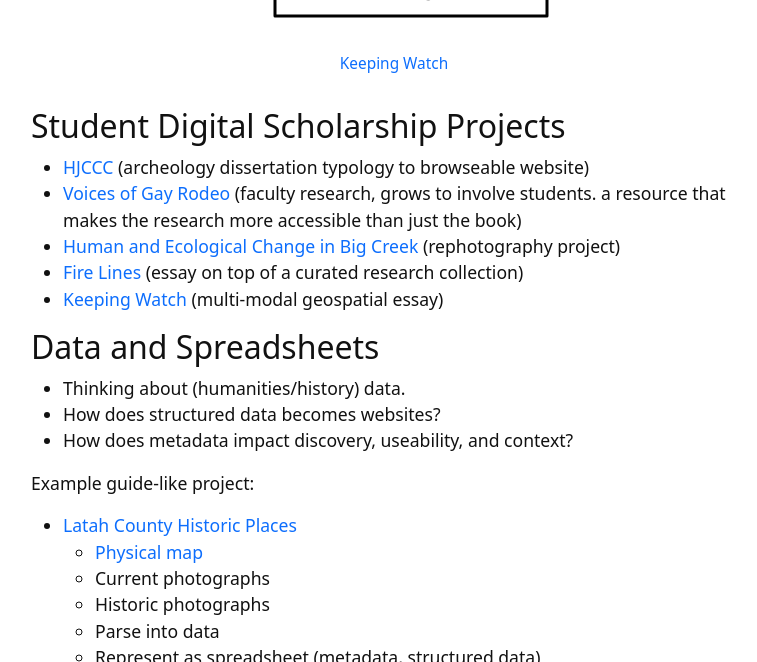
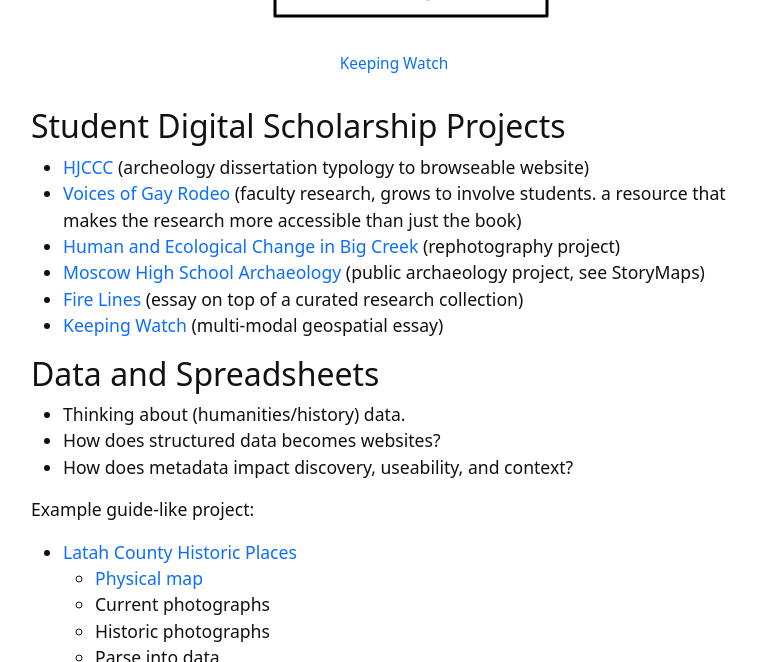
Before and after one commit to thecdil/peoples-guide-ipnew-resources, a Jekyll site: the page built from content/1-intro.md, in a window 1280 px wide and 900 px high, scrolled down 952 px, cut to the strip 0-662 px from the top of the window. Shown: the whole strip, without its empty margins (246-1003 px from the left). Built offline with Jekyll 4.4.1, drawn with Linux system fonts in a browser that asks for light colours.

Commit message:
another link

```diff
--- a/content/1-intro.md
+++ b/content/1-intro.md
@@ -18,6 +18,7 @@ description:
 - [HJCCC](https://www.lib.uidaho.edu/digital/hjccc/) (archeology dissertation typology to browseable website)
 - [Voices of Gay Rodeo](https://www.voicesofgayrodeo.com/) (faculty research, grows to involve students. a resource that makes the research more accessible than just the book)
 - [Human and Ecological Change in Big Creek](https://www.lib.uidaho.edu/digital/big-creek-rephotography/) (rephotography project)
+- [Moscow High School Archaeology](https://cdil.lib.uidaho.edu/ipa-mhs/) (public archaeology project, see StoryMaps)
 - [Fire Lines](https://cdil.lib.uidaho.edu/fire-lines/) (essay on top of a curated research collection)
 - [Keeping Watch](https://cdil.lib.uidaho.edu/keeping-watch/) (multi-modal geospatial essay)
 
```
